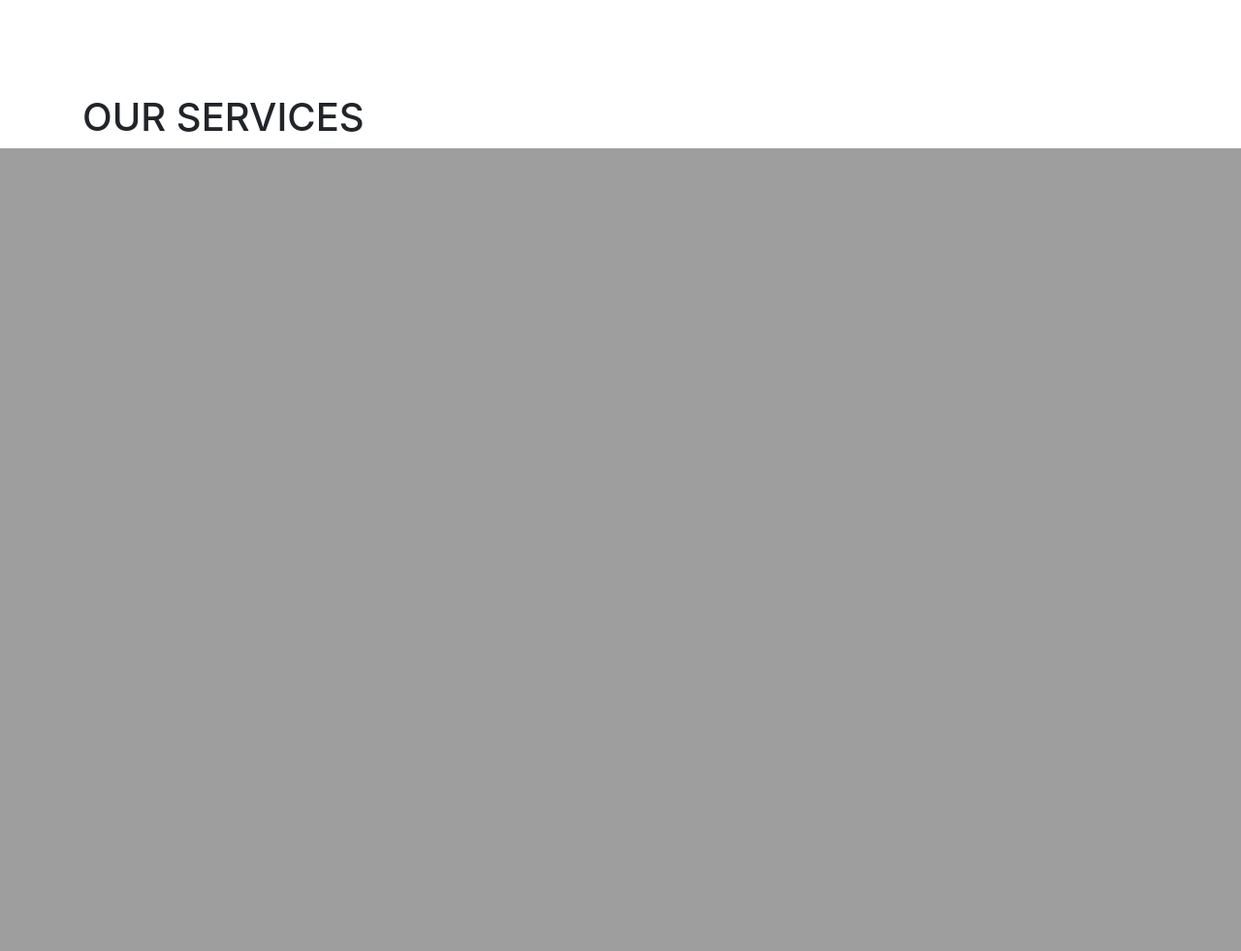
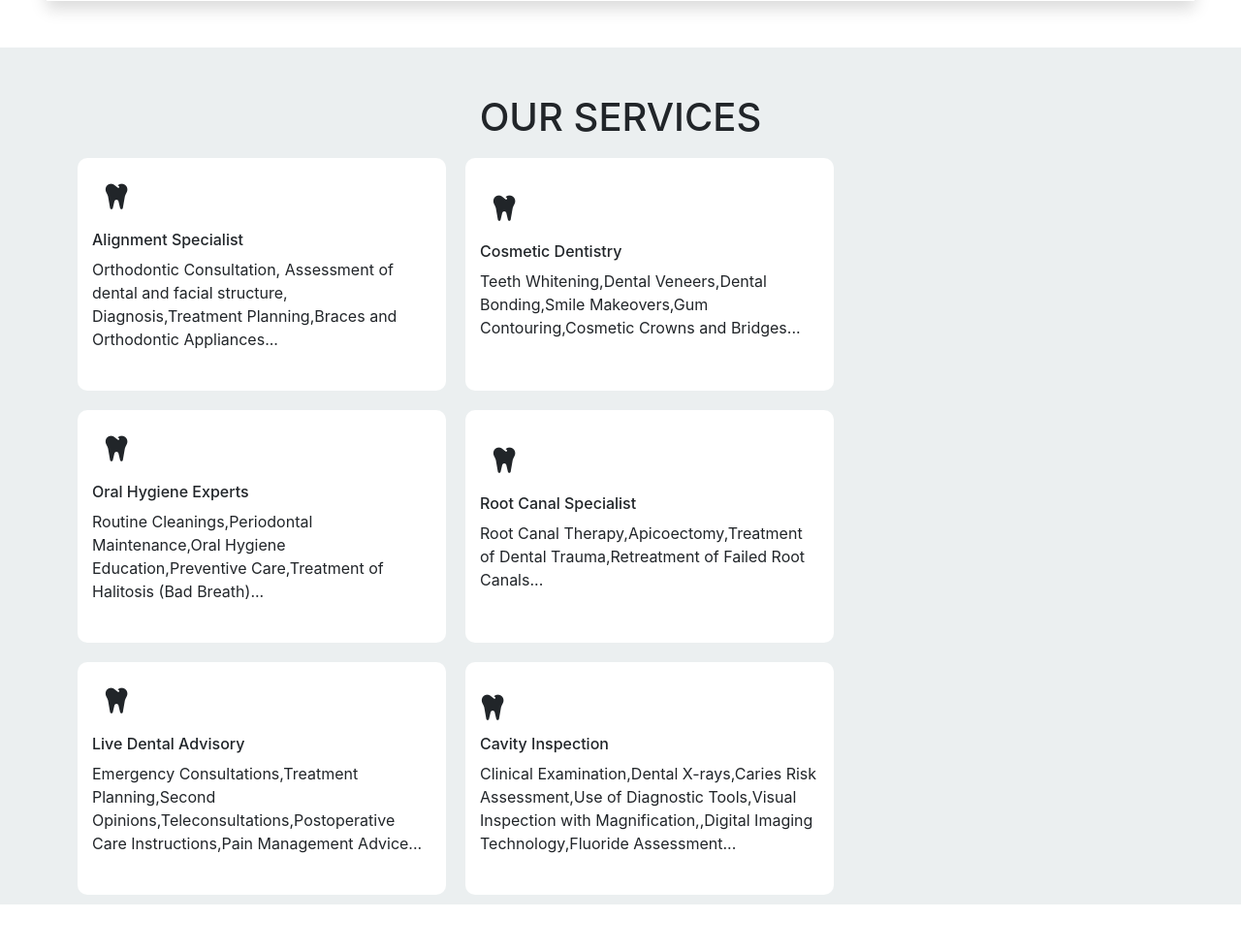
Before and after one commit to aleena24bino/tinkerhack, a PHP site: page /home.php in a window 1280 px wide. Shown: the part 1511-2492 px from the top of the page at 97% size. Before the commit the page ends 1664 px from the top, so only its background shows below. Run offline with PHP 8.4, Linux system fonts and the light colour scheme; some libraries are stand-ins or nearby versions.

Commit message:
Modified 3

```diff
--- a/CSS/home.css
+++ b/CSS/home.css
@@ -14,3 +14,18 @@
 .abt-head {
     color:#41c2b7;
 }
+.bg-serv {
+    background-color:#ebeff0;
+    background-size: cover;
+}
+.bg-serv-card {
+    background-color:#ffffff;
+    height:30vh;
+    margin:10px;
+    border-radius:10px;
+}
+.serv-icon {
+    height:50px;
+    width:50px;
+    font-size:30px
+}
--- a/home.php
+++ b/home.php
@@ -71,11 +71,11 @@
             </a>
         </div>
     </div>
-    <div class="bg-abtus p-3 m-5" id="abtusSection">
+    <div class="shadow bg-abtus p-3 m-5" id="abtusSection">
         <div class="container">
             <div class="row">
                 <div class="col-6">
-                    <img src="https://encrypted-tbn0.gstatic.com/images?q=tbn:ANd9GcTlh_lDgnsYBpPCyMXy_TZ9qalH8PLIRSdhfmpUb_QLMQ&s" class="img-abt m-5"/>
+                    <img src="https://encrypted-tbn0.gstatic.com/images?q=tbn:ANd9GcTlh_lDgnsYBpPCyMXy_TZ9qalH8PLIRSdhfmpUb_QLMQ&s" class="img-abt m-4"/>
                 </div>
                 <div class="col-6 mt-5">
                   <h4 class="abt-head">About Us</h4>
@@ -85,14 +85,57 @@
             </div>
         </div>
     </div>
-    <div class="" id="servSection">
+    <div class="bg-serv mb-5 d-flex flex-row justify-content-center" id="servSection">
       <div class="container">
         <div class="row">
-          <div class="col-12">
-            <h1>OUR SERVICES</h1>
+          <div class="col-12 mt-5">
+            <h1 class="text-center">OUR SERVICES</h1>
+          </div>
+          <div class="bg-serv-card w-50 col-12 col-md-4 d-flex flex-column justify-content-center">
+            <div class="serv-icon d-flex flex-row justify-content-center">
+              <i class="fa-solid fa-tooth"></i>
+            </div>
+            <h6>Alignment Specialist</h6>
+            <p>Orthodontic Consultation, Assessment of dental and facial structure, Diagnosis,Treatment Planning,Braces and Orthodontic Appliances...</p>
+          </div>
+          <div class="bg-serv-card col-12 col-md-4 d-flex flex-column justify-content-center">
+            <div class="serv-icon d-flex flex-row justify-content-center">
+              <i class="fa-solid fa-tooth"></i>
+            </div>
+            <h6>Cosmetic Dentistry</h6>
+            <p>Teeth Whitening,Dental Veneers,Dental Bonding,Smile Makeovers,Gum Contouring,Cosmetic Crowns and Bridges...</p>
+          </div>
+          <div class="bg-serv-card col-12 col-md-4 d-flex flex-column justify-content-center">
+            <div class="serv-icon d-flex flex-row justify-content-center">
+              <i class="fa-solid fa-tooth"></i>
+            </div>
+            <h6>Oral Hygiene Experts</h6>
+            <p>Routine Cleanings,Periodontal Maintenance,Oral Hygiene Education,Preventive Care,Treatment of Halitosis (Bad Breath)...</p>
+          </div>
+          <div class="bg-serv-card col-12 col-md-4 d-flex flex-column justify-content-center">
+            <div class="serv-icon d-flex flex-row justify-content-center">
+              <i class="fa-solid fa-tooth"></i>
+            </div>
+            <h6>Root Canal Specialist</h6>
+            <p>Root Canal Therapy,Apicoectomy,Treatment of Dental Trauma,Retreatment of Failed Root Canals...</p>
+          </div>
+          <div class="bg-serv-card col-12 col-md-4 d-flex flex-column justify-content-center">
+            <div class="serv-icon d-flex flex-row justify-content-center">
+              <i class="fa-solid fa-tooth"></i>
+            </div>
+            <h6>Live Dental Advisory</h6>
+            <p>Emergency Consultations,Treatment Planning,Second Opinions,Teleconsultations,Postoperative Care Instructions,Pain Management Advice...</p>
+          </div>
+          <div class="bg-serv-card col-12 col-md-4 d-flex flex-column justify-content-center">
+            <div class="serv-icon">
+              <i class="fa-solid fa-tooth"></i>
+            </div>
+            <h6>Cavity Inspection</h6>
+            <p>Clinical Examination,Dental X-rays,Caries Risk Assessment,Use of Diagnostic Tools,Visual Inspection with Magnification,,Digital Imaging Technology,Fluoride Assessment...</p>
           </div>
         </div>
       </div>
     </div>
+
   </body>
 </html>
```
